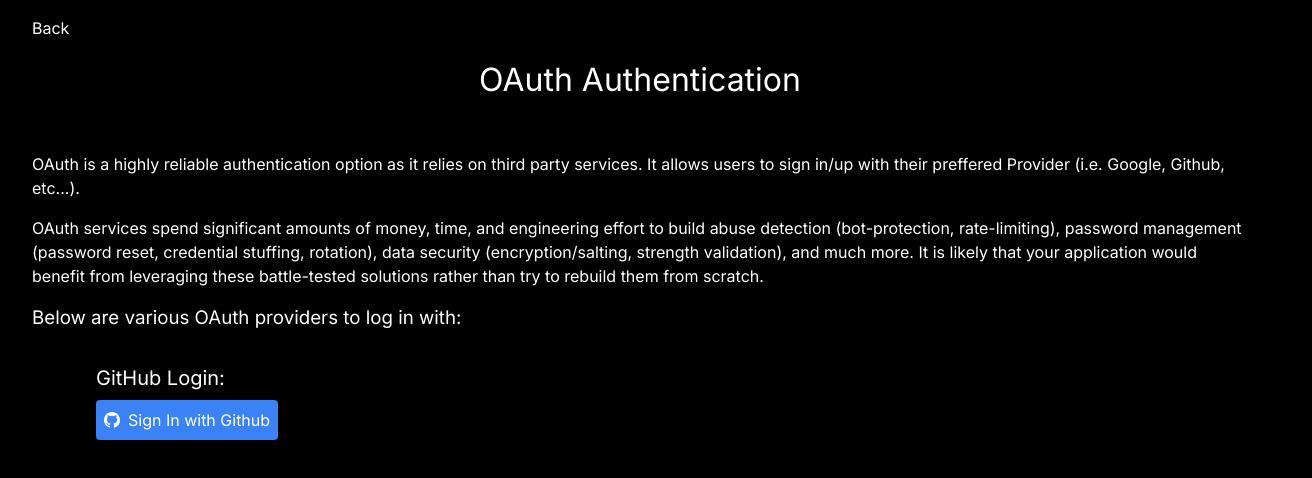
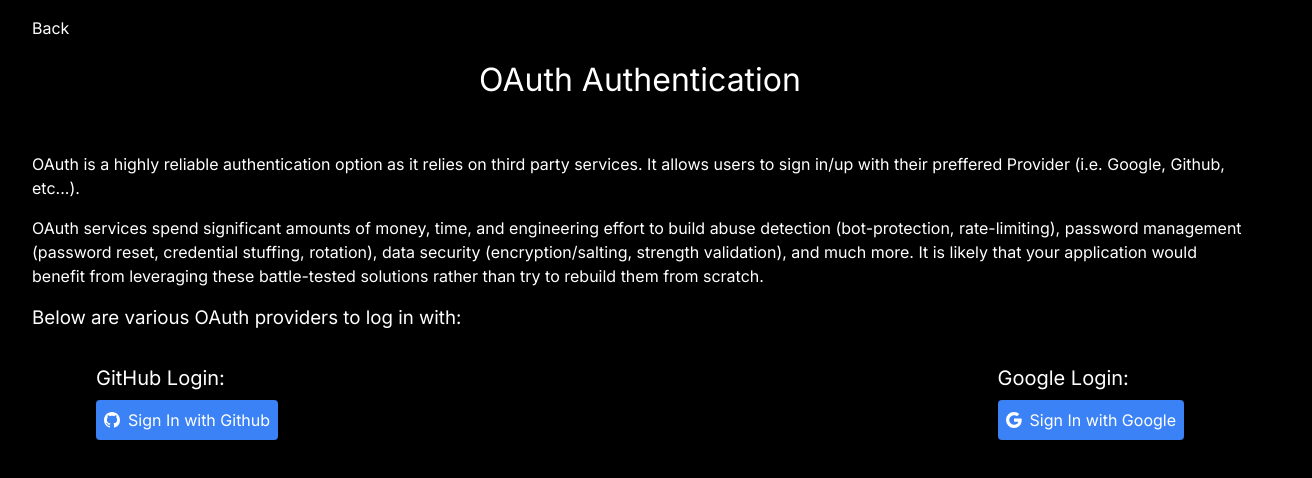
Before and after one commit to luke-dcz/next-auth-app, a Next.js app: page /oauth in a window 1280 px wide. Shown: the top 478 px of the page, 1312 px wide, since content can reach past the window. Built offline with nearby package versions, Linux system fonts and the light colour scheme.

Commit message:
add google sign in method

```diff
--- a/app/oauth/page.tsx
+++ b/app/oauth/page.tsx
@@ -1,5 +1,6 @@
 import { BackButton } from "@/components/back-button";
 import { GithubSignIn } from "@/components/github-signin";
+import { GoogleSignIn } from "@/components/google-signin";
 
 export default function OAuthPage() {
   return (
@@ -25,8 +26,9 @@
         </p>
       </div>
       <h3>Below are various OAuth providers to log in with:</h3>
-      <div className="w-full flex justify-between mt-4 mx-16">
+      <div className="w-full flex justify-between mt-4 px-16">
         <GithubSignIn />
+        <GoogleSignIn />
       </div>
     </main>
   );
--- a/auth.ts
+++ b/auth.ts
@@ -2,6 +2,7 @@
 import Credentials from "next-auth/providers/credentials"
 import { getUserByEmail } from "./data/users";
 import GitHub from "next-auth/providers/github";
+import Google from "next-auth/providers/google";
 
 export const { handlers, signIn, signOut, auth } = NextAuth({
 	session: {
@@ -9,6 +10,7 @@
 	},
 	providers: [
 		GitHub,
+		Google,
 		Credentials({
             credentials: {
                 email: {},
--- /dev/null
+++ b/components/google-signin.tsx
@@ -0,0 +1,30 @@
+import { signIn } from "@/auth";
+
+export const GoogleSignIn = () => {
+  return (
+    <form
+      action={async () => {
+        "use server";
+        await signIn("google", { redirectTo: "/home" });
+      }}
+      className="flex flex-col gap-2"
+    >
+      <label className="text-xl"> Google Login:</label>
+      <button className="flex items-center gap-2 bg-blue-500 rounded p-2">
+        <span>
+          <svg
+            xmlns="http://www.w3.org/2000/svg"
+            width="16"
+            height="16"
+            fill="currentColor"
+            className="bi bi-google"
+            viewBox="0 0 16 16"
+          >
+            <path d="M15.545 6.558a9.4 9.4 0 0 1 .139 1.626c0 2.434-.87 4.492-2.384 5.885h.002C11.978 15.292 10.158 16 8 16A8 8 0 1 1 8 0a7.7 7.7 0 0 1 5.352 2.082l-2.284 2.284A4.35 4.35 0 0 0 8 3.166c-2.087 0-3.86 1.408-4.492 3.304a4.8 4.8 0 0 0 0 3.063h.003c.635 1.893 2.405 3.301 4.492 3.301 1.078 0 2.004-.276 2.722-.764h-.003a3.7 3.7 0 0 0 1.599-2.431H8v-3.08z" />
+          </svg>
+        </span>
+        Sign In with Google
+      </button>
+    </form>
+  );
+};
--- a/next.config.mjs
+++ b/next.config.mjs
@@ -3,7 +3,10 @@
 	images: {
 		remotePatterns: [
 			{
-				hostname: 'avatars.githubusercontent.com'
+				hostname: 'avatars.githubusercontent.com',
+			},
+			{
+				hostname: 'lh3.googleusercontent.com'
 			}
 		]
 	}
```
